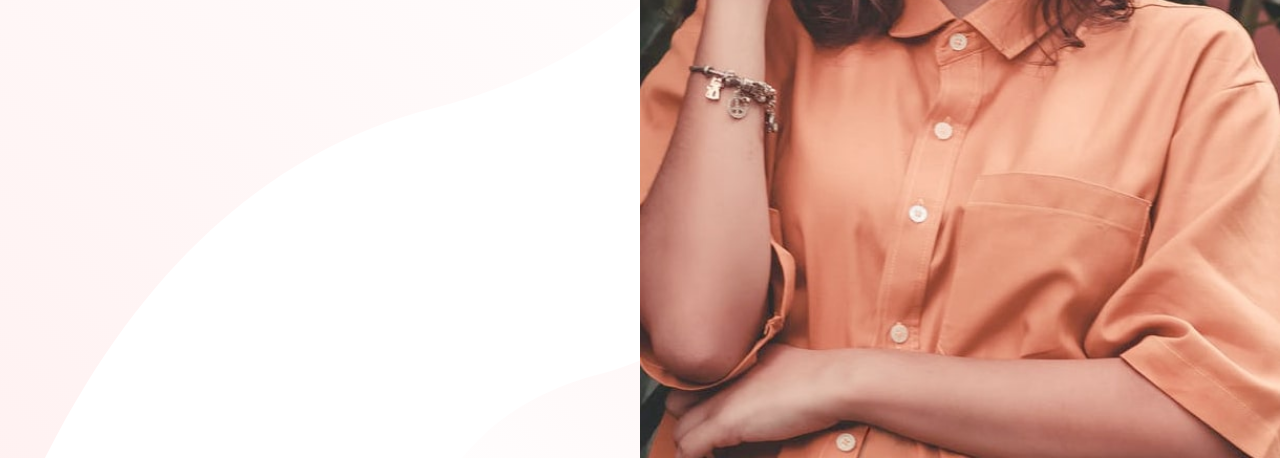
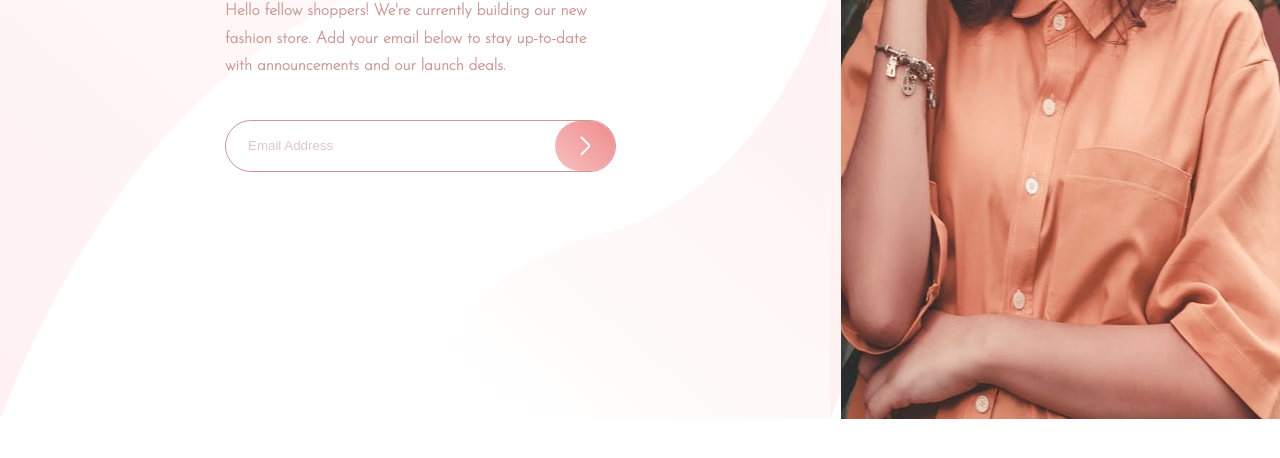
Before and after one commit to jcsmileyjr/Base-Apparel-Component, a plain HTML site: page index.html in a window 1280 px wide. Shown: the part 381-839 px from the top of the page. After the commit the page ends 800 px from the top, so only its background shows below. Drawn offline with Linux system fonts and the light colour scheme.

Commit message:
Update styles for desktop responsive layout

```diff
--- a/index.html
+++ b/index.html
@@ -57,7 +57,6 @@
     }
 
     .primaryImage--mobileStyle {
-      /* min-height: 100%; */
       display: flex;
       width: 100%;
     }
@@ -95,10 +94,8 @@
     }
 
     .input__container {
-      /* width: 100%; */
       text-align: center;
       margin: auto;
-      /* padding: 15px 0 15px 20px; */
       border: .1px var(--Primary-Desaturated-Red) solid;
       border-radius: 45px;
       background-color: transparent;
@@ -130,13 +127,14 @@
       padding: 15px 25px;
       background-image: linear-gradient(45deg, hsl(0, 80%, 86%), hsl(0, 74%, 74%));
       border-radius: 90px;
-      /* flex: .3; */
     }
 
     @media only screen and (min-width: 600px) {
       body {
+        background-image: url("images/bg-pattern-desktop.svg");
         display: grid;
-        grid-template-columns: repeat(2, 1fr);
+        /* grid-template-columns: repeat(2, 1fr); */
+        grid-template-columns: 1fr;
         grid-template-rows: .2fr 1fr;
         grid-template-areas:
         "header img"
@@ -151,6 +149,33 @@
         min-height: 100%;
         display: flex;
         width: 100%;
+      }
+
+      .header__logo--style {
+        height: 40%;
+      }
+
+      header, main {
+        margin: 10px 200px;
+      }
+
+      main {
+        background-image: none;
+      }
+
+      h1 {
+        text-align: left;
+        margin: 0px;
+        font-size:60px;
+        letter-spacing: .4em;
+      }
+
+      p {
+        line-height: 1.7em;
+      }
+
+      .input__container {
+        margin: 40px auto;
       }
 
     }
```
